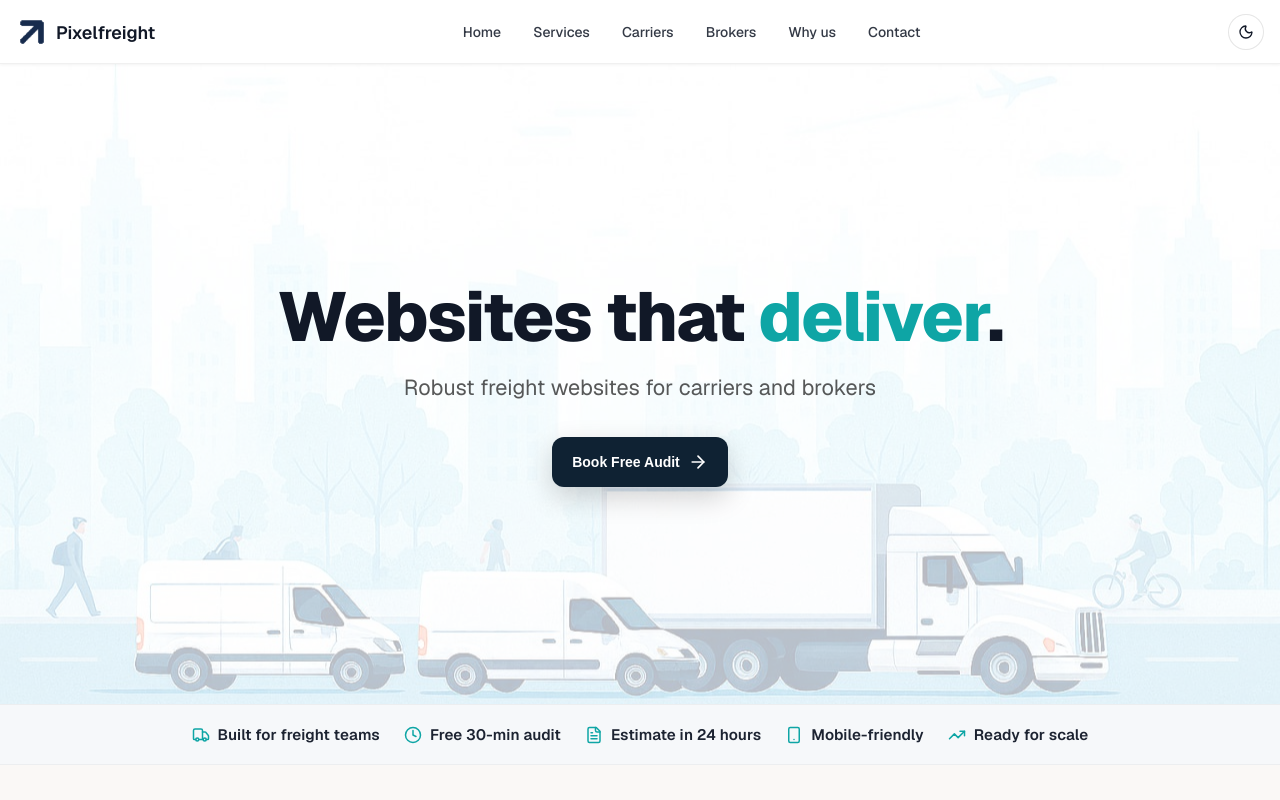
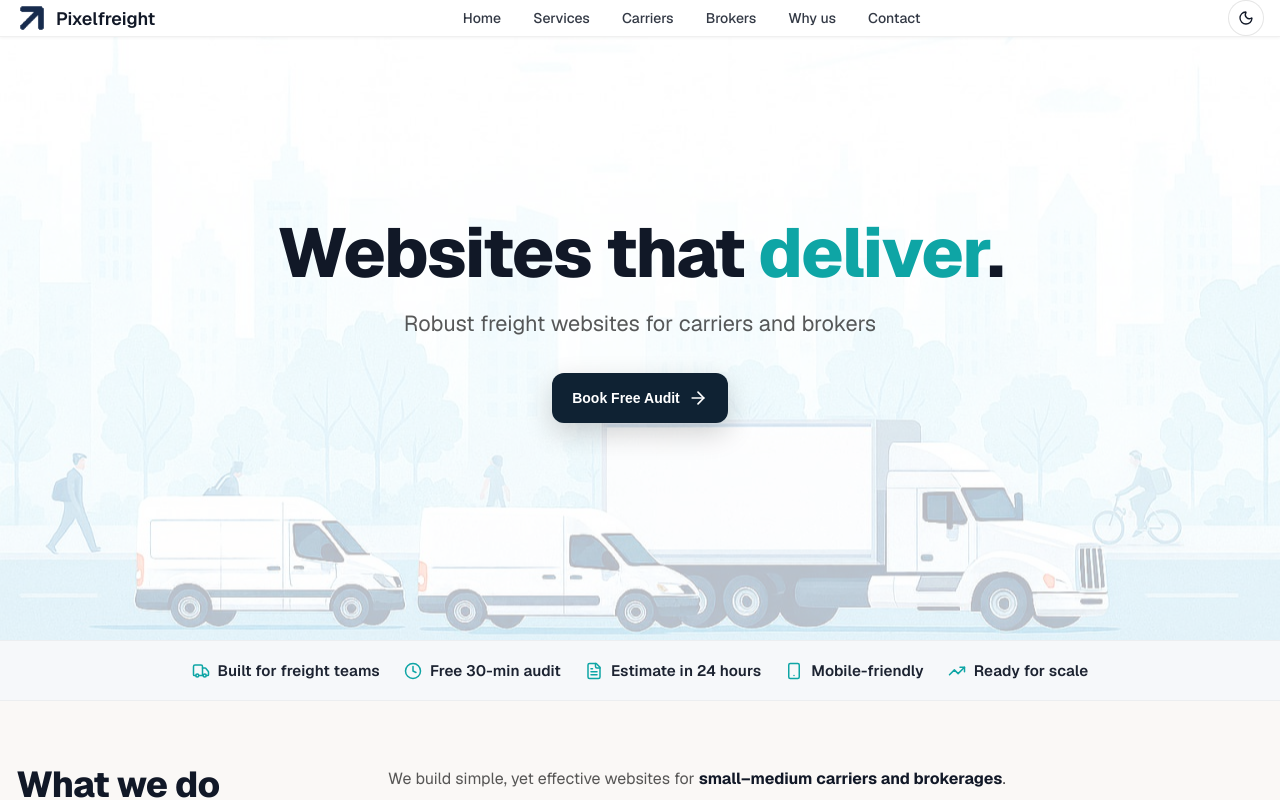
Before and after one commit to VickTorry/pixelfreight, a Next.js app: page / in a window 1280 px wide. Shown: the top 800 px of the page. Built offline with nearby package versions, Linux system fonts and the light colour scheme.

Commit message:
moved global root style into global.css

```diff
--- a/app/globals.css
+++ b/app/globals.css
@@ -67,3 +67,7 @@ a {
   color: inherit;
   text-decoration: none;
 }
+
+:global(:root) {
+  --hdr-h: 64px;
+}
--- a/components/Header/Header.module.css
+++ b/components/Header/Header.module.css
@@ -4,9 +4,7 @@
    ============================ */
 
 /* Global helpers so content doesn't hide behind fixed header */
-:global(:root) {
-  --hdr-h: 64px; /* header/nav height */
-}
+
 :global(body) {
   padding-top: var(--hdr-h);
 }
```
